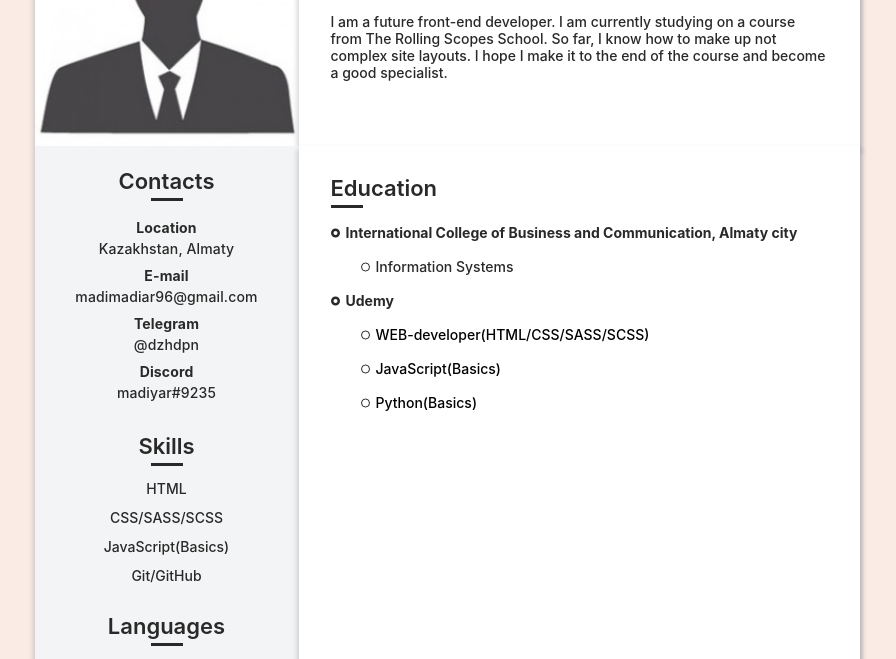
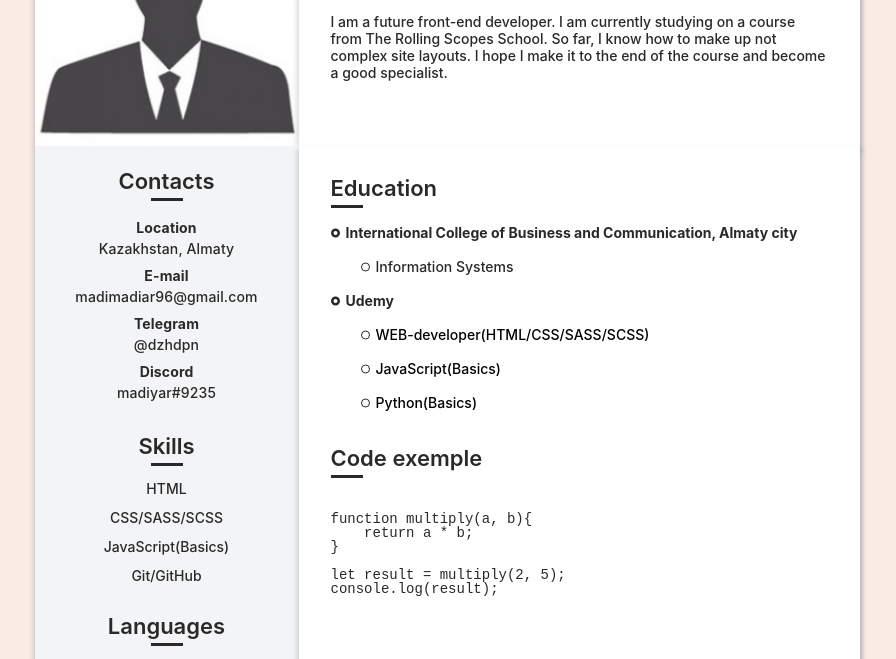
Before and after one commit to madiyar-yp/rsschool-cv, a plain HTML site: page index.html in a window 1280 px wide. Shown: the part 118-777 px from the top of the page, without its empty margins (193-1089 px from the left). Drawn offline with Linux system fonts and the light colour scheme.

Commit message:
feat: add block section-code and styles

```diff
--- a/index.html
+++ b/index.html
@@ -68,6 +68,17 @@
                         </li>
                     </ul>
                 </section>
+                <section class="section-code">
+                    <h2 class="universal-h2">Code exemple</h2>
+                    <pre><code class="language-javascript">
+function multiply(a, b){
+    return a * b;
+}
+
+let result = multiply(2, 5);
+console.log(result);
+                    </code></pre>
+                </section>
             </div>
         </main>
     </div>
--- a/style.css
+++ b/style.css
@@ -164,3 +164,17 @@ body {
     background: url('../img/icons/Ellipse2.svg') no-repeat;
 }
 /*--------------------*/
+/*Section-code styles*/
+.section-code > .universal-h2 {
+    margin-top: 35px;
+    margin-bottom: 20px;
+    text-align: left;
+}
+.section-code > .universal-h2:after {
+    margin: 6px 0 0 0;
+}
+code {
+    display: block;
+    border-radius: 5px;
+}
+/*--------------------*/
```
